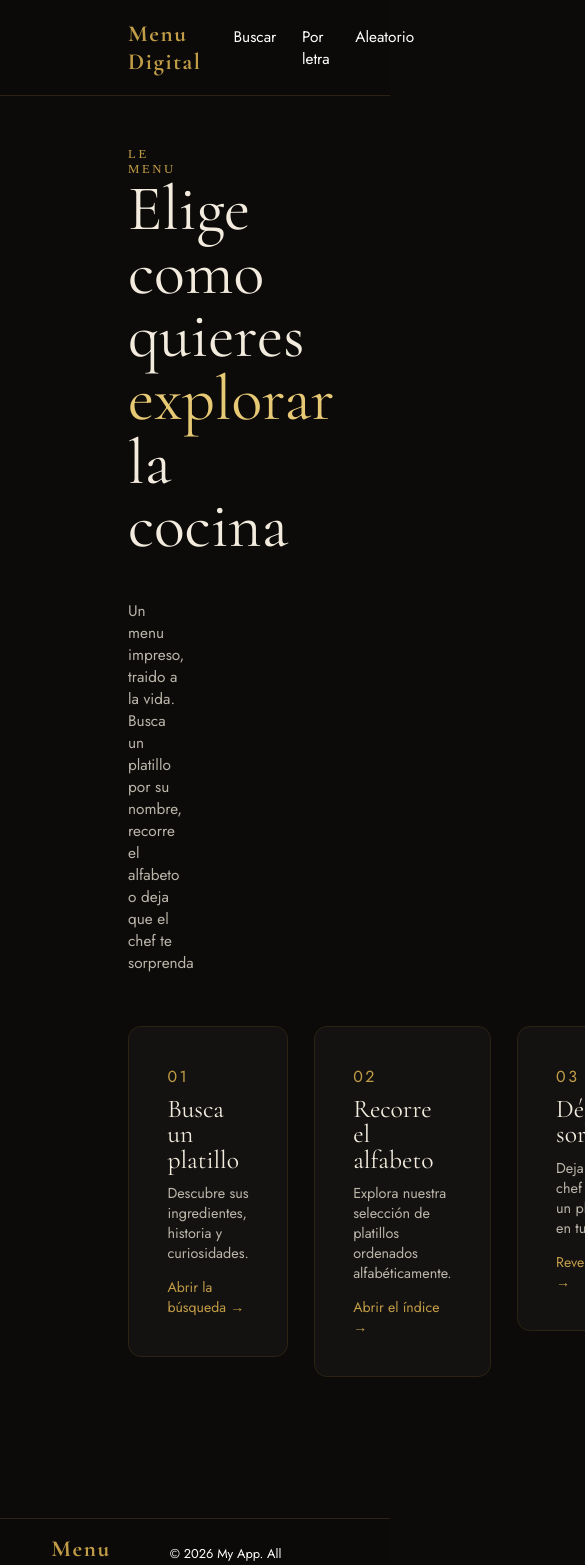
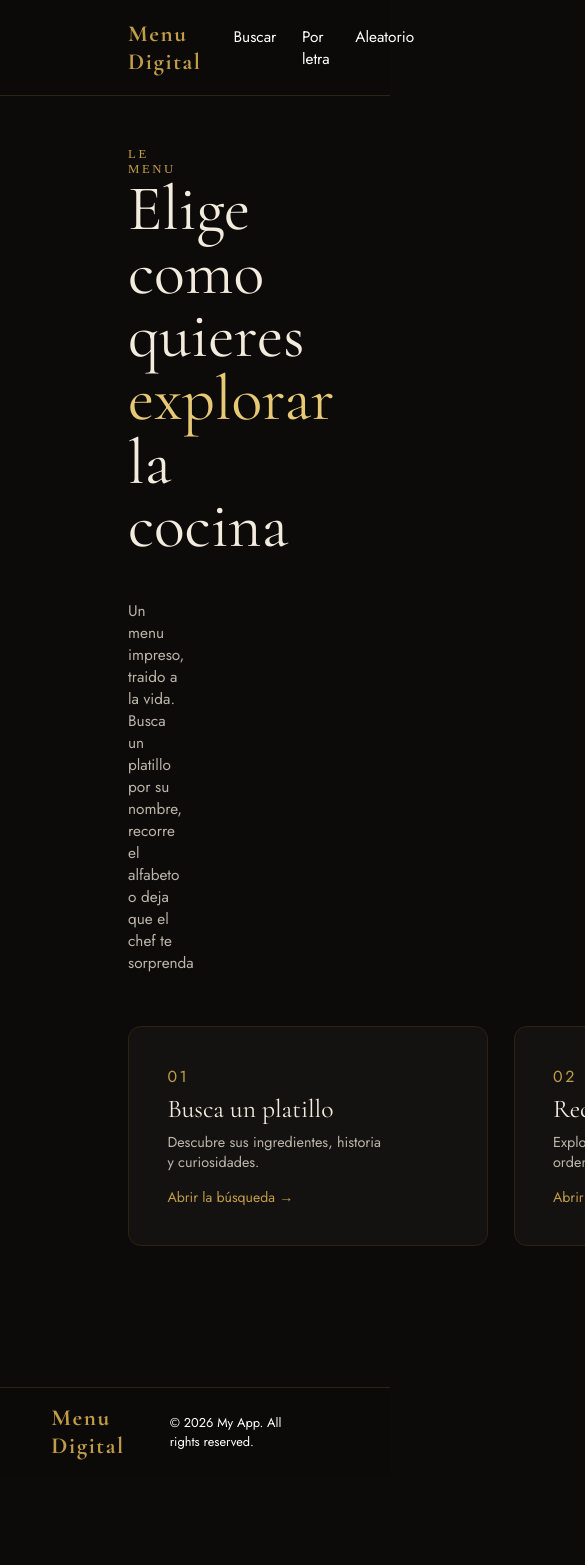
Before and after one commit to AlfredoPegueroC/proyectofinal_menudigital, an Angular app: page / in a window 390 px wide. Shown: the top 1565 px of the page, 585 px wide, since content can reach past the window. After the commit the page ends 1477 px from the top, so only its background shows below. Built offline with nearby package versions, Linux system fonts and the light colour scheme.

Commit message:
Add media query for responsive link card width on smaller screens

```diff
--- a/src/app/linkcard/linkcard.css
+++ b/src/app/linkcard/linkcard.css
@@ -7,6 +7,12 @@
   border: 1px solid var(--navbar-line);
   cursor: pointer;
   transition: transform 0.3s ease;
+}
+
+@media (max-width: 1440px){
+  .linkcard{
+    width: 450px ;
+  }
 }
 .linkcard:hover {
   transform: translateY(-5px);
```
